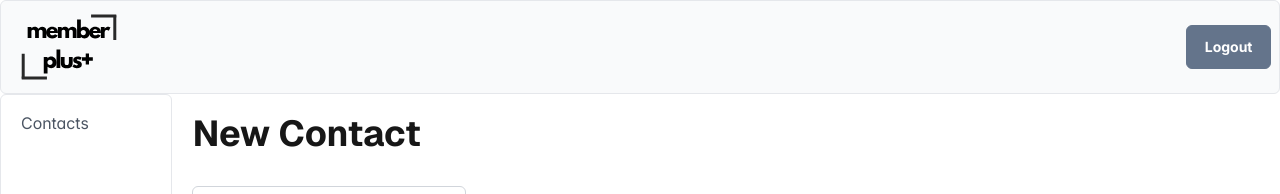
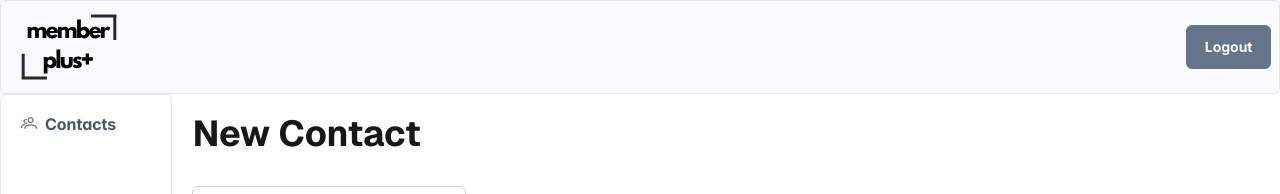
Before and after one commit to Midnight-Sky-Software-Solutions/memberplus, a Next.js app in the folder admin_app/: page /1/contacts/create in a window 1280 px wide. Shown: the top 194 px of the page. Built offline with nearby package versions, Linux system fonts and the light colour scheme; what openapi-fetch would draw is missing.

Commit message:
admin: Add icon to contacts

```diff
--- a/admin_app/app/[accountId]/side-nav.tsx
+++ b/admin_app/app/[accountId]/side-nav.tsx
@@ -5,7 +5,7 @@ import { MenuItem } from "primereact/menuitem";
 import { ReactNode } from "react";
 
 const menuItems = (accountId: string): MenuItem[] => [
-  { id: 'Contacts', label: 'Contacts', template: (item, _) => (<NavMenuItem href={`/${accountId}/contacts`}>{item.label}</NavMenuItem>) },
+  { id: 'Contacts', label: 'Contacts', template: (item, _) => (<NavMenuItem href={`/${accountId}/contacts`}><span className="p-menuitem-icon pi pi-users" />{item.label}</NavMenuItem>) },
 ];
 
 export default function SideNav({ accountId }: {
@@ -21,6 +21,6 @@ function NavMenuItem({ children, href }: {
   href: string
 }) {
   return (
-    <div className="p-menuitem-content"><Link className="p-menuitem-link" href={href}><span className="p-menuitem-text">{children}</span></Link></div>
-  )
+    <div className="p-menuitem-content font-bold"><Link className="p-menuitem-link" href={href}><span className="p-menuitem-text">{children}</span></Link></div>
+  );
 }
```
